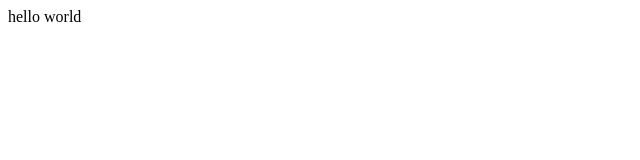
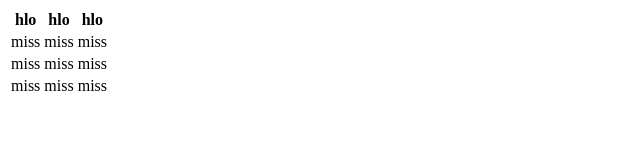
Before and after one commit to Prerna-2605/git-practice, a plain HTML site: page index.html in a window 1280 px wide. Shown: the whole page, without its empty margins (0-640 px from the left). Drawn offline with Linux system fonts and the light colour scheme.

Commit message:
created a table

```diff
--- a/index.html
+++ b/index.html
@@ -1,11 +1,41 @@
 <!DOCTYPE html>
 <html lang="en">
+
 <head>
     <meta charset="UTF-8">
     <meta name="viewport" content="width=device-width, initial-scale=1.0">
     <title>Document</title>
 </head>
+
 <body>
-    hello world
+    <table>
+        <thead>
+            <tr>
+                <th>hlo</th>
+                <th>hlo</th>
+                <th>hlo</th>
+            </tr>
+        </thead>
+        <tbody>
+            <tr>
+                <td>miss</td>
+                <td>miss</td>
+                <td>miss</td>
+            </tr>
+            <tr>
+                <td>miss</td>
+                <td>miss</td>
+                <td>miss</td>
+            </tr>
+        </tbody>
+        <tfoot>
+            <tr>
+                <td>miss</td>
+                <td>miss</td>
+                <td>miss</td>
+            </tr>
+        </tfoot>
+    </table>
 </body>
+
 </html>
```
Also changed, not shown: assets/css/style.css (added).
